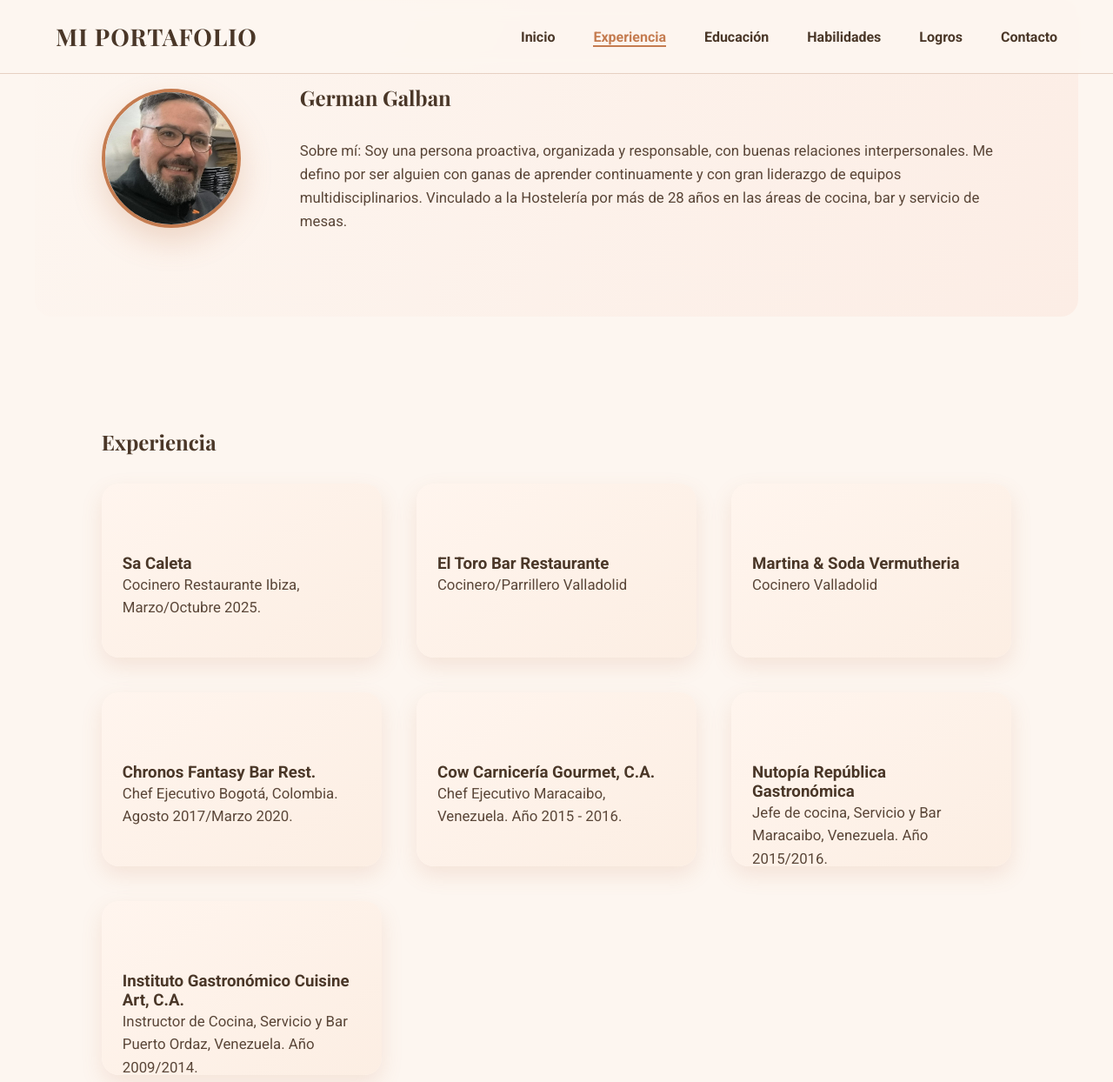
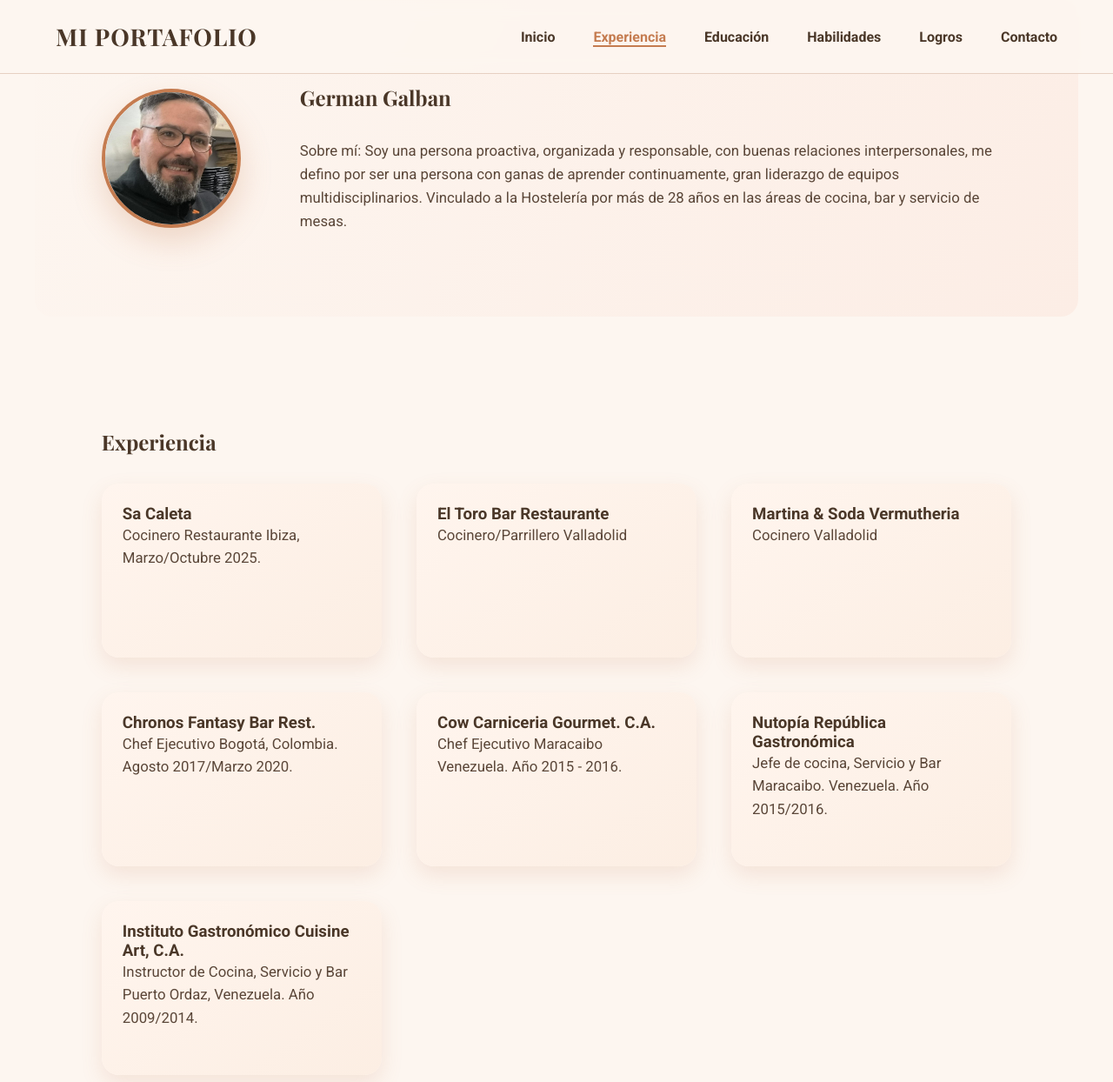
Before and after one commit to GermanGalban/PaginaWeb, a plain HTML site: page index.html in a window 1280 px wide. Shown: the top 1244 px of the page at 87% size. Drawn offline with nearby package versions, Linux system fonts and the light colour scheme.

Commit message:
Update index.html

```diff
--- a/index.html
+++ b/index.html
@@ -4,7 +4,7 @@
 <head>
     <meta charset="UTF-8">
     <meta name="viewport" content="width=device-width, initial-scale=1.0">
-    <title>Currículum</title>
+    <title>Currículum </title>
     <link
         href="https://fonts.googleapis.com/css2?family=Roboto:wght@400;700&family=Playfair+Display:wght@700&display=swap"
         rel="stylesheet">
@@ -16,7 +16,12 @@
     <!-- ====== Navegación ====== -->
     <nav>
         <div class="logo">MI PORTAFOLIO</div>
-        <div class="nav-links">
+        <div class="hamburger" id="hamburger">
+            <div></div>
+            <div></div>
+            <div></div>
+        </div>
+        <div class="nav-links" id="nav-links">
             <a href="#inicio">Inicio</a>
             <a href="#experiencia">Experiencia</a>
             <a href="#educacion">Educación</a>
@@ -32,7 +37,7 @@
         <div class="intro fade-in">
             <h1>German Galban</h1>
             <p>Sobre mí: Soy una persona proactiva, organizada y responsable, con buenas relaciones
-                interpersonales. Me defino por ser alguien con ganas de aprender continuamente y con gran liderazgo
+                interpersonales, me defino por ser una persona con ganas de aprender continuamente, gran liderazgo
                 de equipos multidisciplinarios. Vinculado a la Hostelería por más de 28 años en las áreas de cocina,
                 bar y servicio de mesas.</p>
         </div>
@@ -47,15 +52,14 @@
             <div class="card">
                 <div class="card-inner">
                     <div class="card-front">
-                        <br><br><br>
                         <h3>Sa Caleta</h3>
                         <p>Cocinero Restaurante Ibiza, Marzo/Octubre 2025.</p>
                     </div>
                     <div class="card-back">
                         <h3>Detalles</h3>
-                        <p>Cocinero responsable de las elaboraciones de la carta en plancha, estufas y freidora.
-                            Encargado de preparar el mise en place de la estación antes de la apertura y de la limpieza
-                            después del cierre.</p>
+                        <p>Cocinero responsable de las elaboraciones de la carta, en plancha, estufas y freidora,
+                            encargado de elaborar el mise en place de la estación antes de la apertura y la limpieza
+                            después del cierre</p>
                     </div>
                 </div>
             </div>
@@ -64,14 +68,13 @@
             <div class="card">
                 <div class="card-inner">
                     <div class="card-front">
-                        <br><br><br>
                         <h3>El Toro Bar Restaurante</h3>
                         <p>Cocinero/Parrillero Valladolid</p>
                     </div>
                     <div class="card-back">
                         <h3>Detalles</h3>
-                        <p>Encargado de las elaboraciones en la parrilla, previa preparación de los ahumados, mise en
-                            place antes de la apertura y limpieza posterior al cierre.</p>
+                        <p>Encargado de las elaboraciones en la parrilla, previa elaboración de los ahumados, mise en
+                            place previa apertura y limpieza después del cierre.</p>
                     </div>
                 </div>
             </div>
@@ -80,14 +83,13 @@
             <div class="card">
                 <div class="card-inner">
                     <div class="card-front">
-                        <br><br><br>
                         <h3>Martina & Soda Vermutheria</h3>
                         <p>Cocinero Valladolid</p>
                     </div>
                     <div class="card-back">
                         <h3>Detalles</h3>
-                        <p>Cocinero encargado de la pre-elaboración y mise en place previo a la apertura, así como de
-                            las elaboraciones de la carta y limpieza posterior al cierre.</p>
+                        <p>Cocinero encargado de las pre elaboración y mise en place previo a la apertura, y
+                            elaboraciones de la carta, limpieza posterior al cierre.</p>
                     </div>
                 </div>
             </div>
@@ -96,14 +98,13 @@
             <div class="card">
                 <div class="card-inner">
                     <div class="card-front">
-                        <br><br><br>
                         <h3>Chronos Fantasy Bar Rest.</h3>
                         <p>Chef Ejecutivo Bogotá, Colombia. Agosto 2017/Marzo 2020. </p>
                     </div>
                     <div class="card-back">
                         <h3>Detalles</h3>
-                        <p>Jefe de cocina encargado de distribución de tareas, realización de inventarios,
-                            supervisión de limpieza y áreas de trabajo, producción de alimentos y gestión de empleados.</p>
+                        <p>Jefe de cocina encargado de distribución de tareas, realización de inventarios, supervisión
+                            de limpieza y áreas de trabajo, producción de alimentos, empleados y pase.</p>
                     </div>
                 </div>
             </div>
@@ -112,9 +113,8 @@
             <div class="card">
                 <div class="card-inner">
                     <div class="card-front">
-                        <br><br><br>
-                        <h3>Cow Carnicería Gourmet, C.A.</h3>
-                        <p>Chef Ejecutivo Maracaibo, Venezuela. Año 2015 - 2016.</p>
+                        <h3>Cow Carniceria Gourmet. C.A.</h3>
+                        <p>Chef Ejecutivo Maracaibo Venezuela. Año 2015 - 2016.</p>
                     </div>
                     <div class="card-back">
                         <h3>Detalles</h3>
@@ -129,9 +129,8 @@
             <div class="card">
                 <div class="card-inner">
                     <div class="card-front">
-                        <br><br><br>
                         <h3>Nutopía República Gastronómica</h3>
-                        <p>Jefe de cocina, Servicio y Bar Maracaibo, Venezuela. Año 2015/2016.</p>
+                        <p>Jefe de cocina, Servicio y Bar Maracaibo. Venezuela. Año 2015/2016.</p>
                     </div>
                     <div class="card-back">
                         <h3>Detalles</h3>
@@ -146,7 +145,6 @@
             <div class="card">
                 <div class="card-inner">
                     <div class="card-front">
-                        <br><br><br>
                         <h3>Instituto Gastronómico Cuisine Art, C.A.</h3>
                         <p>Instructor de Cocina, Servicio y Bar Puerto Ordaz, Venezuela. Año 2009/2014.</p>
                     </div>
@@ -166,7 +164,7 @@
         <h2>Educación</h2>
         <div class="cards-scroll fade-in">
             <div class="card">
-                <h3>PROFESIONAL EN ALTA GASTRONOMÍA, MENCIÓN COCINA INTERNACIONAL. Escuela Integral de Gastronomía ASOCHEF’S, Mérida, Venezuela, 2008.</h3>
+                <h3>PROFESIONAL EN ALTA GASTRONOMÍA, MENCIÓN COCINA INTERNACIONAL Escuela Integral de Gastronomía ASOCHEF’S. Mérida, Venezuela, 2008.</h3>
             </div>
         </div>
     </section>
@@ -175,21 +173,11 @@
     <section id="habilidades" class="fade-in">
         <h2>Habilidades</h2>
         <div class="cards-scroll fade-in">
-            <div class="card">
-                <p>Buena comunicación</p>
-            </div>
-            <div class="card">
-                <p>Gestión de grandes equipos</p>
-            </div>
-            <div class="card">
-                <p>Resolución de problemas</p>
-            </div>
-            <div class="card">
-                <p>Dominio del paquete Office</p>
-            </div>
-            <div class="card">
-                <p>Agilidad en los resultados</p>
-            </div>
+            <div class="card"><p>Buena comunicación</p></div>
+            <div class="card"><p>Gestión de grandes equipos</p></div>
+            <div class="card"><p>Resolución de problemas</p></div>
+            <div class="card"><p>Dominio del paquete Office</p></div>
+            <div class="card"><p>Agilidad en los resultados</p></div>
         </div>
     </section>
 
@@ -202,7 +190,7 @@
             <div class="logro">Diálogo Culinario, Texturas y Aditivos y Gastro Tapas Cocina en Miniatura</div>
             <div class="logro">Programa de Entrenamiento Club del Aprendizaje: Vendedor en Valores Ciudadanos para el Servicio al Cliente</div>
             <div class="logro">Manipulador de Alimentos y Seguridad Alimentaria</div>
-            <div class="logro">Cocina de Carne, Aves y Caza, Análisis de técnicas culinarias</div>
+            <div class="logro">Cocina de Carne, Aves y Caza, Análisis técnicas culinarias</div>
             <div class="logro">Cocina Vegetal y Cocina Especial con intolerancias</div>
         </div>
     </section>
@@ -234,7 +222,10 @@
         const foto = document.querySelector('.foto-perfil');
         const cards = document.querySelectorAll('.cards-scroll .card');
         const contactBlocks = document.querySelectorAll('.contact-block');
+        const hamburger = document.getElementById('hamburger');
+        const navMenu = document.getElementById('nav-links');
 
+        // Mostrar fade-in al cargar
         window.addEventListener('load', () => {
             fadeElements.forEach(el => {
                 const top = el.getBoundingClientRect().top;
@@ -242,6 +233,7 @@
             });
         });
 
+        // Animaciones al hacer scroll
         window.addEventListener('scroll', () => {
             const scrollPos = window.scrollY + window.innerHeight / 3;
             sections.forEach((section, index) => {
@@ -258,16 +250,19 @@
             foto.style.transform = `translateY(${window.scrollY * 0.05}px)`;
         });
 
+        // Smooth scroll
         navLinks.forEach(link => {
             link.addEventListener('click', e => {
                 e.preventDefault();
                 const target = document.querySelector(link.getAttribute('href'));
                 window.scrollTo({ top: target.offsetTop - 60, behavior: 'smooth' });
+                if (navMenu.classList.contains('show')) {
+                    navMenu.classList.remove('show');
+                }
             });
         });
 
-        cards.forEach((card, index) => { card.style.transitionDelay = `${index * 0.15}s`; });
-
+        // Hover en contacto
         contactBlocks.forEach(block => {
             block.addEventListener('mouseenter', () => {
                 block.querySelector('p').style.opacity = 0.7;
@@ -277,8 +272,12 @@
                 block.querySelector('p').style.opacity = 1;
             });
         });
+
+        // Toggle menú hamburguesa
+        hamburger.addEventListener('click', () => {
+            navMenu.classList.toggle('show');
+        });
     </script>
 
 </body>
-
 </html>
```
